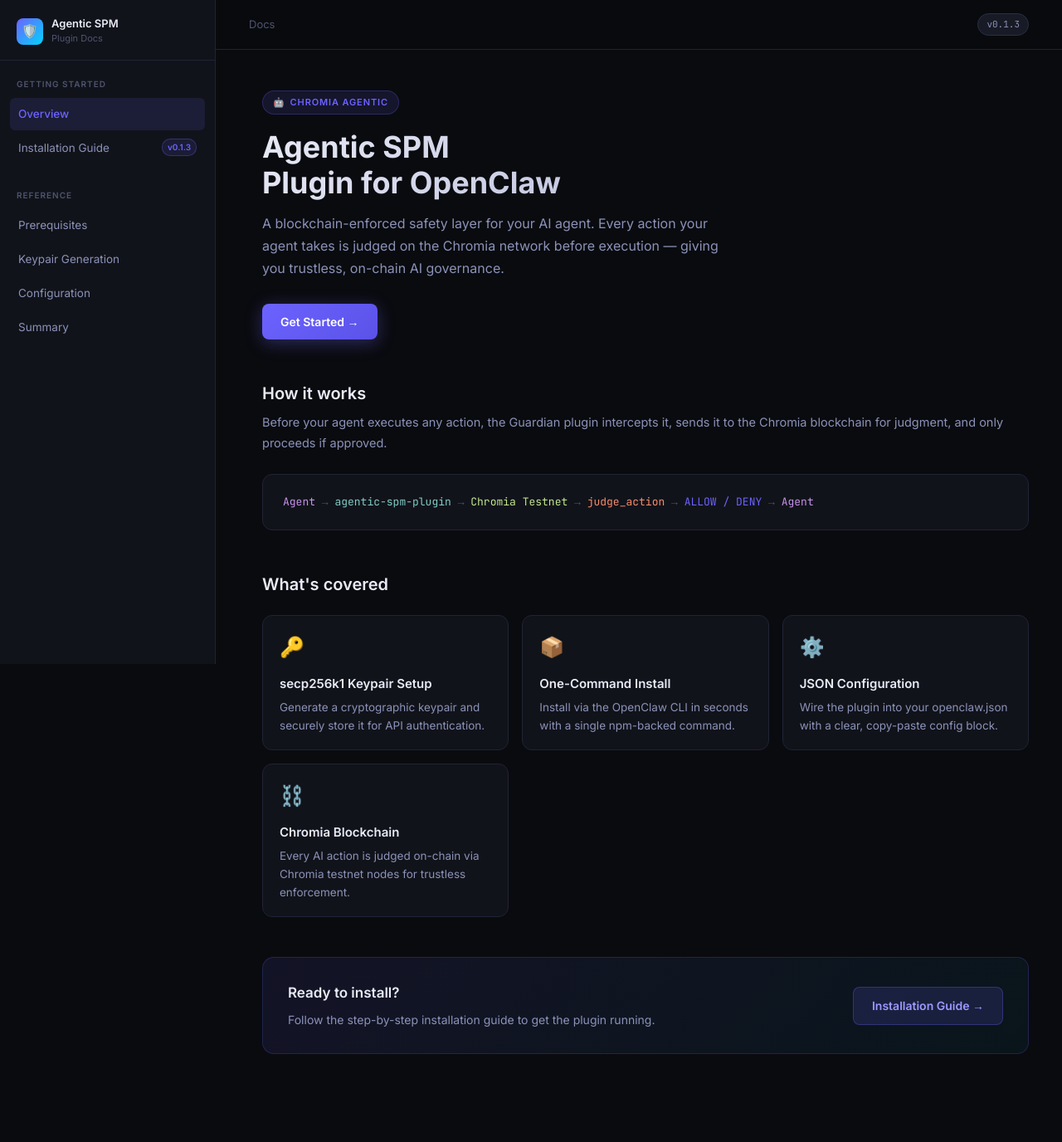
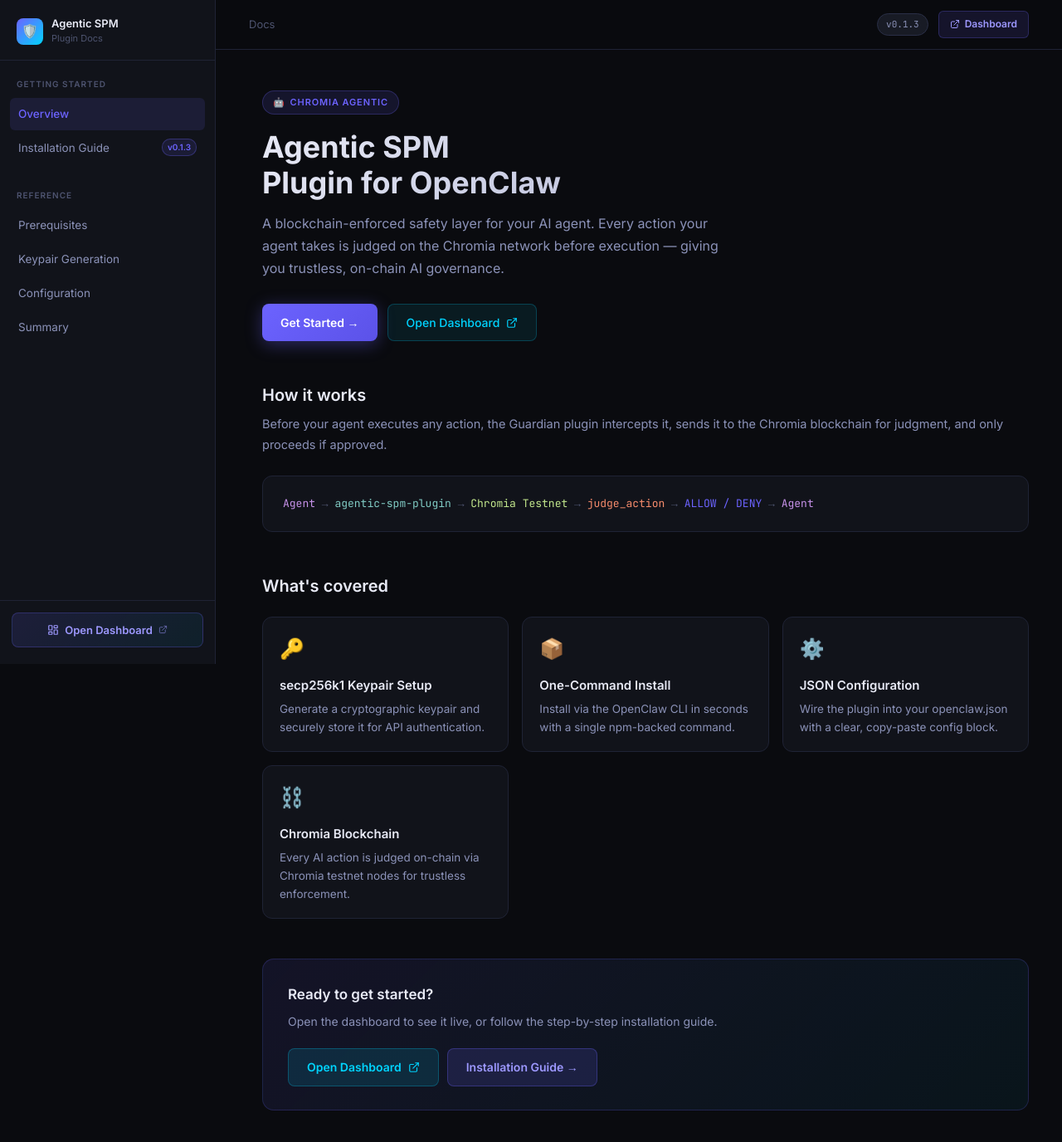
Before and after one commit to ketiyohanneschromaway/plugin_docs, a Next.js app in the folder docs-site/: page / in a window 1280 px wide. Shown: the top 1376 px of the page at 83% size. Before the commit the page ends 1350 px from the top, so only its background shows below. Built offline with nearby package versions, Linux system fonts and the light colour scheme.

Commit message:
feat: Add dashboard link and styling to sidebar and pages

```diff
--- a/docs-site/package.json
+++ b/docs-site/package.json
@@ -10,6 +10,8 @@
   },
   "dependencies": {
     "highlight.js": "^11.11.1",
+    "install": "^0.13.0",
+    "lucide-react": "^0.577.0",
     "next": "16.1.6",
     "react": "19.2.3",
     "react-dom": "19.2.3",
--- a/docs-site/src/app/globals.css
+++ b/docs-site/src/app/globals.css
@@ -731,6 +731,36 @@
   }
 }
 
+.sidebar-dashboard-cta {
+  margin-top: auto;
+  padding: 14px 14px 20px;
+  border-top: 1px solid var(--border);
+}
+
+.sidebar-dashboard-btn {
+  display: flex;
+  align-items: center;
+  justify-content: center;
+  gap: 7px;
+  width: 100%;
+  padding: 9px 14px;
+  background: linear-gradient(135deg, rgba(108,99,255,0.14), rgba(0,212,255,0.07));
+  border: 1px solid rgba(108,99,255,0.25);
+  border-radius: 8px;
+  color: #9d98ff;
+  font-size: 13px;
+  font-weight: 600;
+  text-decoration: none;
+  transition: all 0.15s ease;
+  font-family: 'Inter', sans-serif;
+}
+
+.sidebar-dashboard-btn:hover {
+  background: linear-gradient(135deg, rgba(108,99,255,0.22), rgba(0,212,255,0.12));
+  border-color: rgba(108,99,255,0.4);
+  color: #b8b4ff;
+}
+
 /* Responsive */
 @media (max-width: 1024px) {
   .mini-toc {
--- a/docs-site/src/app/page.tsx
+++ b/docs-site/src/app/page.tsx
@@ -1,4 +1,5 @@
 import Link from 'next/link';
+import { ExternalLink } from 'lucide-react';
 
 const features = [
   {
@@ -32,6 +33,27 @@
         </div>
         <div className="topbar-right">
           <span className="version-chip">v0.1.3</span>
+          <a
+            href="https://ai-inference.netlify.app/"
+            target="_blank"
+            rel="noopener noreferrer"
+            style={{
+              display: 'inline-flex',
+              alignItems: 'center',
+              gap: 6,
+              background: 'rgba(108,99,255,0.12)',
+              color: '#9d98ff',
+              fontWeight: 600,
+              fontSize: 12,
+              padding: '5px 13px',
+              borderRadius: 6,
+              textDecoration: 'none',
+              border: '1px solid rgba(108,99,255,0.25)',
+            }}
+          >
+            <ExternalLink size={12} />
+            Dashboard
+          </a>
         </div>
       </div>
 
@@ -68,27 +90,27 @@
             >
               Get Started →
             </Link>
-            {/* <a
-              href="https://github.com/chrguard/ai-guardian-plugin"
+            <a
+              href="https://ai-inference.netlify.app/"
               target="_blank"
               rel="noopener noreferrer"
-              id="github-link"
+              id="dashboard-btn"
               style={{
                 display: 'inline-flex',
                 alignItems: 'center',
                 gap: 8,
-                background: 'var(--bg-elevated)',
-                color: 'var(--text-secondary)',
+                background: 'rgba(0,212,255,0.08)',
+                color: '#00d4ff',
                 fontWeight: 500,
                 fontSize: 14,
                 padding: '10px 22px',
                 borderRadius: 8,
                 textDecoration: 'none',
-                border: '1px solid var(--border-bright)',
+                border: '1px solid rgba(0,212,255,0.22)',
               }}
             >
-              View on npm
-            </a> */}
+              Open Dashboard <ExternalLink size={14} strokeWidth={2} />
+            </a>
           </div>
         </div>
 
@@ -172,17 +194,37 @@
         }}>
           <div>
             <div style={{ fontSize: 17, fontWeight: 600, color: 'var(--text-primary)', marginBottom: 6 }}>
-              Ready to install?
+              Ready to get started?
             </div>
             <div style={{ fontSize: 14, color: 'var(--text-secondary)' }}>
-              Follow the step-by-step installation guide to get the plugin running.
+              Open the dashboard to see it live, or follow the step-by-step installation guide.
             </div>
           </div>
+          <div style={{ display: 'flex', gap: 10, flexShrink: 0, flexWrap: 'wrap' }}>
+            <a
+              href="https://ai-inference.netlify.app/"
+              target="_blank"
+              rel="noopener noreferrer"
+              style={{
+                display: 'inline-flex',
+                alignItems: 'center',
+                gap: 8,
+                background: 'rgba(0,212,255,0.12)',
+                color: '#00d4ff',
+                fontWeight: 600,
+                fontSize: 14,
+                padding: '10px 22px',
+                borderRadius: 8,
+                textDecoration: 'none',
+                border: '1px solid rgba(0,212,255,0.25)',
+              }}
+            >
+              Open Dashboard <ExternalLink size={14} strokeWidth={2} />
+            </a>
             <Link
               href="/install"
               id="install-cta-btn"
               style={{
-              flexShrink: 0,
                 display: 'inline-flex',
                 alignItems: 'center',
                 gap: 8,
@@ -200,6 +242,7 @@
             </Link>
           </div>
         </div>
+      </div>
     </>
   );
 }
--- a/docs-site/src/components/Sidebar.tsx
+++ b/docs-site/src/components/Sidebar.tsx
@@ -3,6 +3,7 @@
 import Link from 'next/link';
 import { usePathname } from 'next/navigation';
 import { useState } from 'react';
+import { LayoutDashboard, ExternalLink } from 'lucide-react';
 
 const nav: Array<{
   label: string;
@@ -80,6 +81,19 @@
             </nav>
           </div>
         ))}
+
+        <div className="sidebar-dashboard-cta">
+          <a
+            href="https://ai-inference.netlify.app/"
+            target="_blank"
+            rel="noopener noreferrer"
+            className="sidebar-dashboard-btn"
+          >
+            <LayoutDashboard size={14} style={{ flexShrink: 0 }} />
+            Open Dashboard
+            <ExternalLink size={11} style={{ flexShrink: 0, opacity: 0.6 }} />
+          </a>
+        </div>
       </aside>
     </>
   );
```
Also changed, not shown: docs-site/src/app/install/page.tsx (+22 -0 lines), 1 other file (tests, documents, lock files or other folders). Lines whose indentation alone changed are shown as unchanged.
